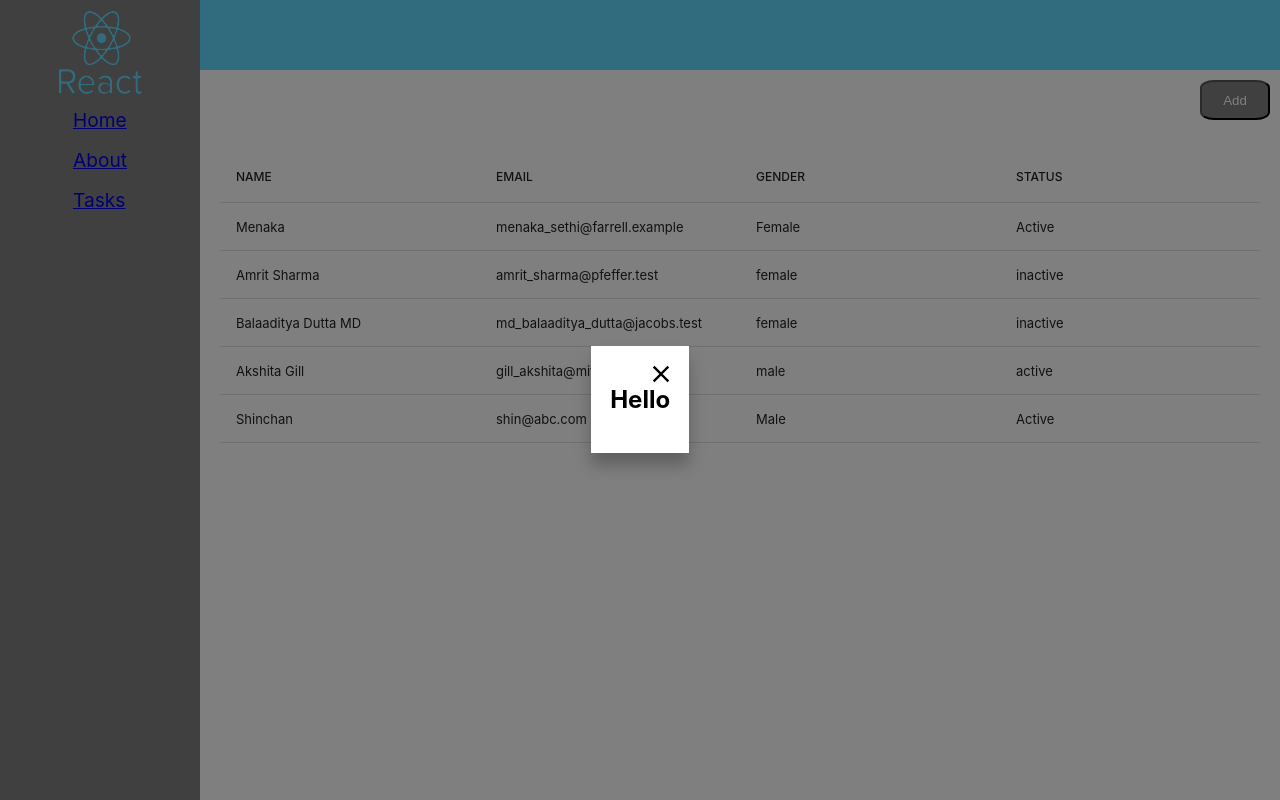
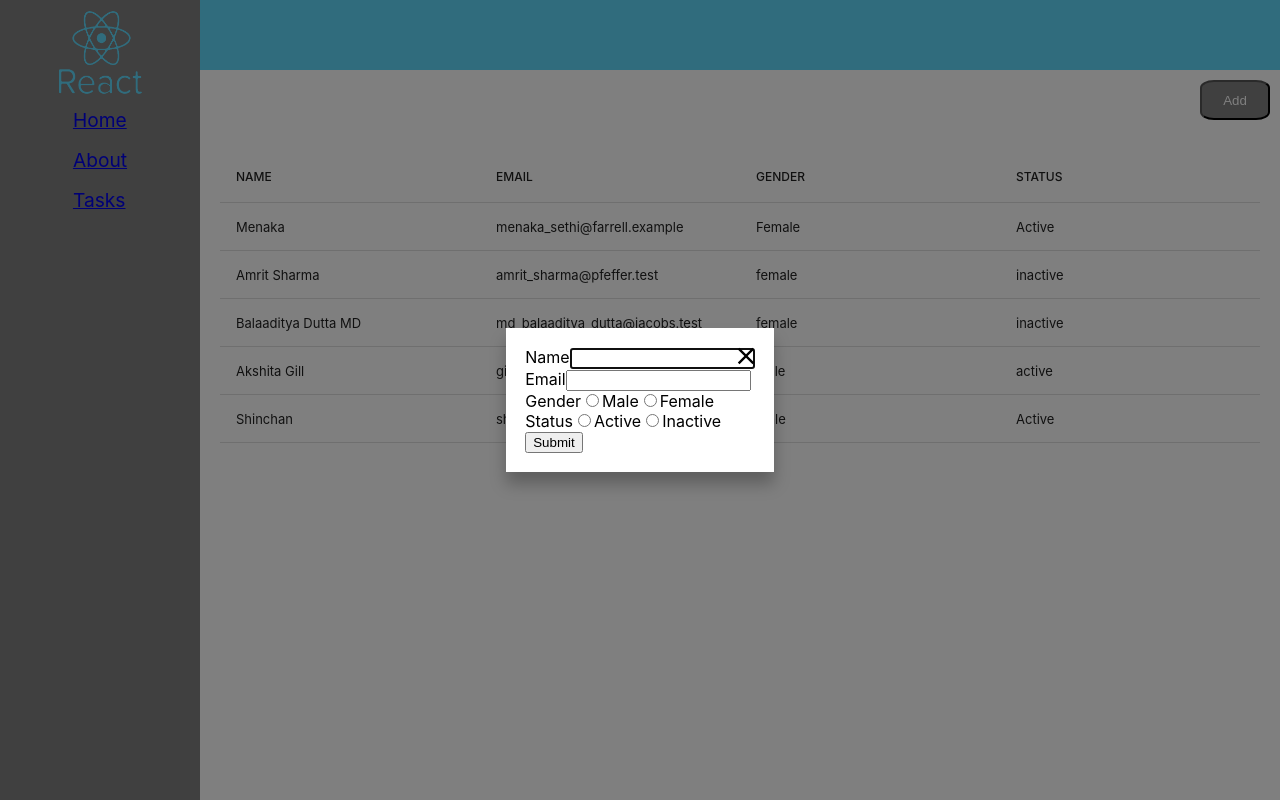
Before and after one commit to krupaliNimap/ReactTask, a React (Create React App) app in the folder crud3/: page / in a window 1280 px wide. Both pictures are taken after a click on the button "Add". Built offline with nearby package versions, Linux system fonts and the light colour scheme; data requests are answered from the project's data file.

Commit message:
form creation

```diff
--- a/crud3/src/components/home/Home.js
+++ b/crud3/src/components/home/Home.js
@@ -5,6 +5,7 @@ import "../../shared/styles/Styles.css";
 import "react-responsive-modal/styles.css";
 import Spinner from "../../shared/Spinner";
 import Modal from "react-responsive-modal";
+import UserForm from "./UserForm";
 
 const Home = () => {
   const [allData, setAllData] = useState([]);
@@ -72,10 +73,7 @@ const Home = () => {
         />
       </div>
       {modalOpen && (
-        <Modal open={modalOpen} onClose={handleModalClose} center>
-          <h2>Hello</h2>
-          <form> </form>
-        </Modal>
+        <UserForm modalOpen={modalOpen} handleModalClose={handleModalClose} />
       )}
     </>
   );
--- a/crud3/src/components/home/UserForm.js
+++ b/crud3/src/components/home/UserForm.js
@@ -1,10 +1,91 @@
 import React from "react";
-import { Form } from "react-router-dom";
+import { useForm } from "react-hook-form";
+import Modal from "react-responsive-modal";
 
-const UserForm = () => {
+const UserForm = ({ modalOpen, handleModalClose }) => {
+  const {
+    register,
+    handleSubmit,
+    formState: { errors },
+  } = useForm();
+  const onSubmit = (data) => {
+    console.log(JSON.stringify(data));
+    handleModalClose();
+  };
   return (
     <>
-      <Form></Form>
+      <Modal open={modalOpen} onClose={handleModalClose} center>
+        <form onSubmit={handleSubmit(onSubmit)}>
+          <div>
+            <label>Name</label>
+            <input {...register("name", { required: true })} />
+            <br />
+            {errors.name && (
+              <span className="form-required">Name is required</span>
+            )}
+          </div>
+          <div>
+            <label>Email</label>
+            <input
+              {...register("email", {
+                required: true,
+                pattern: /^[a-zA-Z0-9._%+-]+@[a-zA-Z0-9.-]+\.[a-zA-Z]{2,}$/,
+              })}
+            />
+            <br />
+            {errors.email && (
+              <span className="form-required">Email is required</span>
+            )}
+          </div>
+          <div>
+            <label>Gender</label>
+            <label>
+              <input
+                type="radio"
+                value="Male"
+                {...register("gender", { required: true })}
+              />
+              Male
+            </label>
+            <label>
+              <input
+                type="radio"
+                value="Female"
+                {...register("gender", { required: true })}
+              />
+              Female
+            </label>
+            <br />
+            {errors.gender && (
+              <span className="form-required">Gender is required</span>
+            )}
+          </div>
+          <div>
+            <label>Status</label>
+            <label>
+              <input
+                type="radio"
+                value="Active"
+                {...register("status", { required: true })}
+              />
+              Active
+            </label>
+            <label>
+              <input
+                type="radio"
+                value="Inactive"
+                {...register("status", { required: true })}
+              />
+              Inactive
+            </label>
+            <br />
+            {errors.status && (
+              <span className="form-required">Status is required</span>
+            )}
+          </div>
+          <input type="submit" />
+        </form>
+      </Modal>
     </>
   );
 };
--- a/crud3/src/components/task_1/Child_1.js
+++ b/crud3/src/components/task_1/Child_1.js
@@ -1,4 +1,4 @@
-import React, { useEffect } from "react";
+import React from "react";
 
 function Child1({ data, setData }) {
   console.log("data :>> ", data);
--- a/crud3/src/shared/styles/Styles.css
+++ b/crud3/src/shared/styles/Styles.css
@@ -58,6 +58,11 @@
     margin: 10px;
 }
 
+/* Home Page Add/Edit Form Styles */
+.form-required{
+    color: red;
+}
+
 /* Spinner Styles */
 .spinner{
     width:200px;
```
